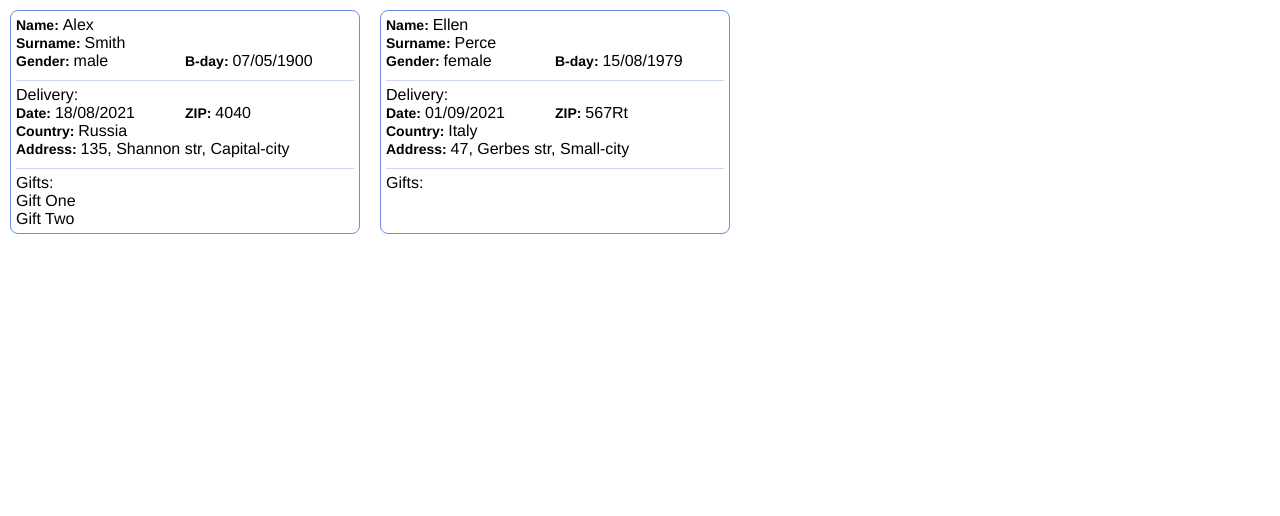
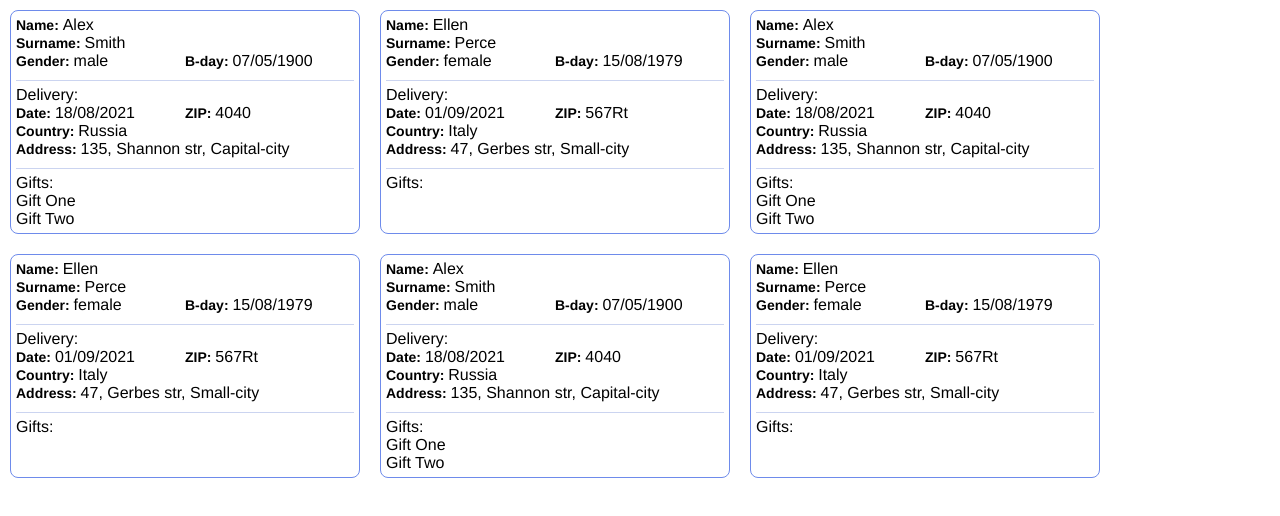
Before and after one commit to Nata-Roma/react_2021Q3, a React app: page / in a window 1280 px wide. Shown: the top 516 px of the page. Built offline with nearby package versions, Linux system fonts and the light colour scheme.

Commit message:
feat: add data to cardInfor array

```diff
--- a/src/utilities/configCard.ts
+++ b/src/utilities/configCard.ts
@@ -1,4 +1,52 @@
 const cardInfo = [
+  {
+    id: Math.random(),
+    name: 'Alex',
+    surname: 'Smith',
+    gender: 'male',
+    bDay: '07/05/1900',
+    date: '18/08/2021',
+    zip: '4040',
+    country: 'Russia',
+    address: '135, Shannon str, Capital-city',
+    gifts: ['Gift One', 'Gift Two'],
+  },
+  {
+    id: Math.random(),
+    name: 'Ellen',
+    surname: 'Perce',
+    gender: 'female',
+    bDay: '15/08/1979',
+    date: '01/09/2021',
+    zip: '567Rt',
+    country: 'Italy',
+    address: '47, Gerbes str, Small-city',
+    gifts: [],
+  },
+  {
+    id: Math.random(),
+    name: 'Alex',
+    surname: 'Smith',
+    gender: 'male',
+    bDay: '07/05/1900',
+    date: '18/08/2021',
+    zip: '4040',
+    country: 'Russia',
+    address: '135, Shannon str, Capital-city',
+    gifts: ['Gift One', 'Gift Two'],
+  },
+  {
+    id: Math.random(),
+    name: 'Ellen',
+    surname: 'Perce',
+    gender: 'female',
+    bDay: '15/08/1979',
+    date: '01/09/2021',
+    zip: '567Rt',
+    country: 'Italy',
+    address: '47, Gerbes str, Small-city',
+    gifts: [],
+  },
   {
     id: Math.random(),
     name: 'Alex',
```
